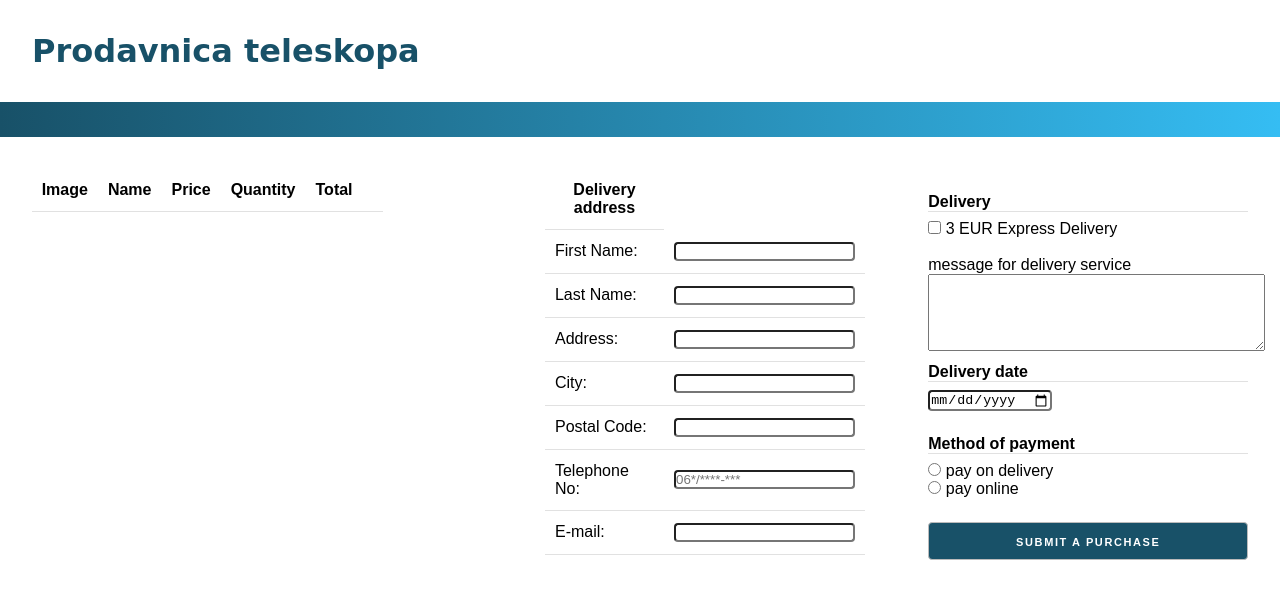
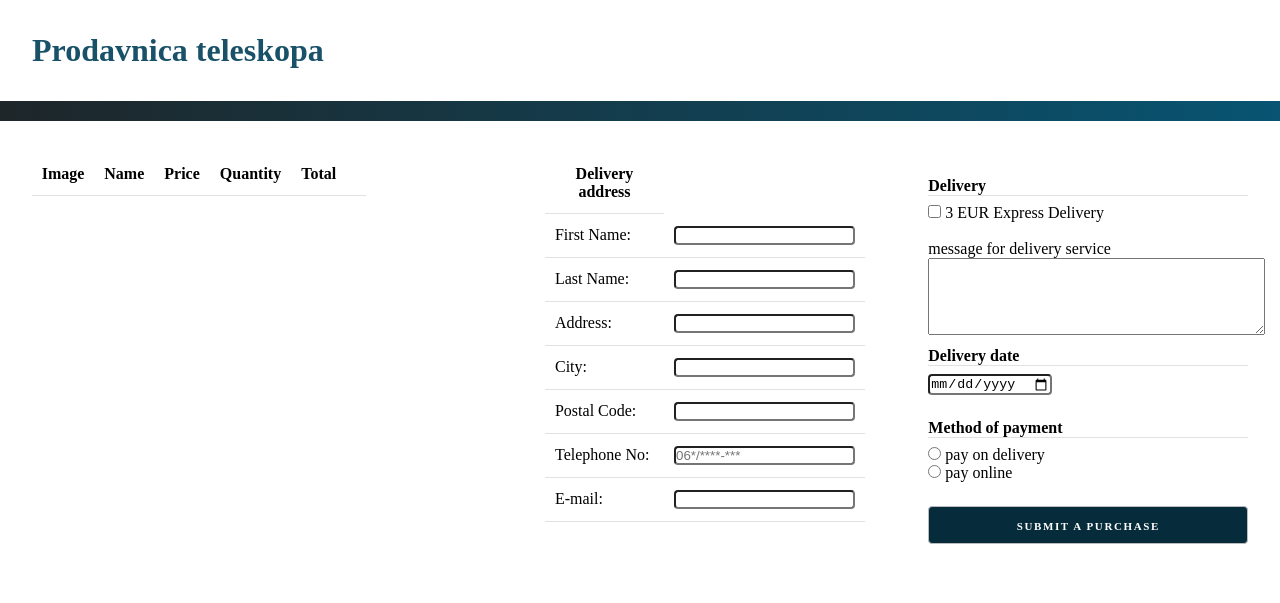
Before and after one commit to dejanyellow/Zavrsni-projekat, a website built with webpack: page orderDetails.html in a window 1280 px wide. Built offline with nearby package versions, Linux system fonts and the light colour scheme.

Commit message:
dodatak u read me i manje css prepravke

```diff
--- a/css/orderDetails.css
+++ b/css/orderDetails.css
@@ -4,18 +4,18 @@
    box-sizing: border-box;
 }
 body {
-   font-family: 'Quicksand', sans-serif;
+   font-family: 'Times New Roman', Times, serif;
 }
 header > h1 {
-   font-family: 'Pacifico', cursive;
+   font-family: 'Times New Roman', Times, serif;
    display: inline-block;
    color: #185168;
    text-align: center;
    padding: 1em;
 }
 #menu{
-   height: 35px;
-   background: linear-gradient(to right, #185168 0%,#35bdf3 100%);
+   height: 20px;
+   background: linear-gradient(to right, #1e2629 0%,#085472 100%);
 }
 main {
    display: flex;
@@ -40,9 +40,8 @@ th, td {
    border-bottom: 1px solid #E1E1E1;
 }
 #total {
-   font-style: italic;
    font-weight: bold;
-   color:  #0186bb;
+   color:  #214452;
    display: block;
    text-align: center;
    width: 100%;
@@ -59,7 +58,7 @@ input {
 }
 .button {
    width: 100%;
-   background-color: #185168;
+   background-color: #062c3b;
    color: white;
    margin-bottom: 1rem;
    display: inline-block;
@@ -92,5 +91,5 @@ h4 {
 }
 
 #toPay {
-   color: #035a7c;
+   color: #1d3ca5;
 }
```
Also changed, not shown: README.md.
